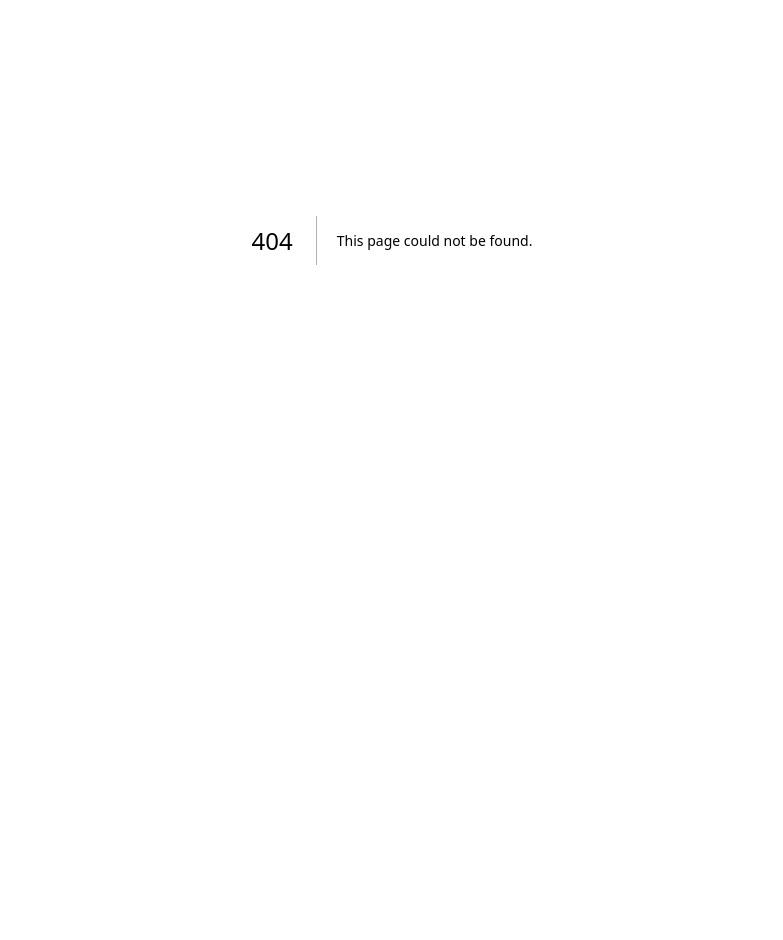
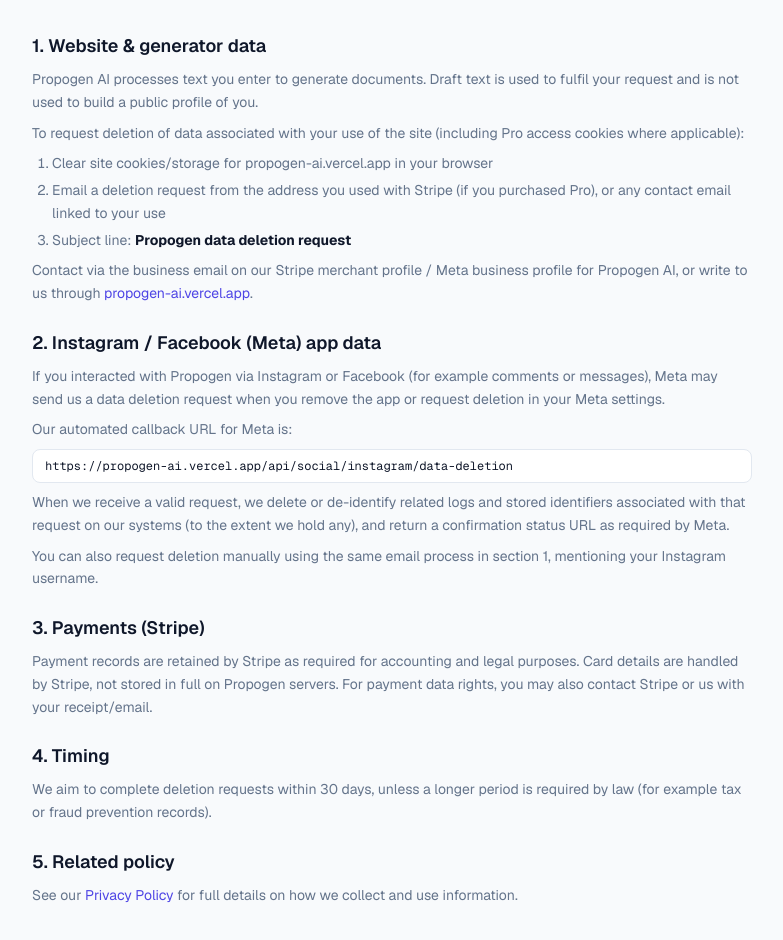
Before and after one commit to haywardjon1972-create/propogen-ai, a Next.js app: page /data-deletion in a window 1280 px wide. Before the commit this address had no page. Shown: the part 160-1100 px from the top of the page, without its empty margins (248-1031 px from the left). Before the commit the page ends 800 px from the top, so only its background shows below. Built offline with nearby package versions, Linux system fonts and the light colour scheme.

Commit message:
Add Meta data deletion instructions page and callback URL
Public /data-deletion page plus API callback for Meta signed_request
deletion flow, linked from the site footer.

```diff
--- /dev/null
+++ b/app/api/social/instagram/data-deletion/route.ts
@@ -0,0 +1,135 @@
+import { createHash, createHmac, timingSafeEqual } from "crypto";
+import { NextRequest, NextResponse } from "next/server";
+
+/**
+ * Meta "Data Deletion Request Callback"
+ * Docs: https://developers.facebook.com/docs/development/create-an-app/app-dashboard/data-deletion-callback
+ *
+ * Meta POSTs signed_request. We return:
+ * { url: confirmation_status_url, confirmation_code: "..." }
+ */
+
+type DeletionStatus = {
+  userId: string;
+  confirmationCode: string;
+  receivedAt: string;
+  status: "completed" | "pending";
+};
+
+/** Best-effort status store (serverless may reset; instructions page remains). */
+const statuses = new Map<string, DeletionStatus>();
+
+function base64UrlDecode(input: string): Buffer {
+  const padded = input.replace(/-/g, "+").replace(/_/g, "/");
+  const pad =
+    padded.length % 4 === 0 ? "" : "=".repeat(4 - (padded.length % 4));
+  return Buffer.from(padded + pad, "base64");
+}
+
+function parseSignedRequest(
+  signedRequest: string,
+  secret: string,
+): { user_id?: string } | null {
+  const [encodedSig, payload] = signedRequest.split(".", 2);
+  if (!encodedSig || !payload) return null;
+
+  const sig = base64UrlDecode(encodedSig);
+  const expectedSig = createHmac("sha256", secret).update(payload).digest();
+
+  if (
+    sig.length !== expectedSig.length ||
+    !timingSafeEqual(sig, expectedSig)
+  ) {
+    return null;
+  }
+
+  try {
+    return JSON.parse(base64UrlDecode(payload).toString("utf8")) as {
+      user_id?: string;
+    };
+  } catch {
+    return null;
+  }
+}
+
+function extractUserIdUnsafe(signedRequest: string): string | null {
+  try {
+    const payload = signedRequest.split(".")[1];
+    if (!payload) return null;
+    const data = JSON.parse(base64UrlDecode(payload).toString("utf8")) as {
+      user_id?: string;
+    };
+    return data.user_id ? String(data.user_id) : null;
+  } catch {
+    return null;
+  }
+}
+
+export async function POST(req: NextRequest) {
+  const appUrl =
+    process.env.NEXT_PUBLIC_APP_URL?.replace(/\/$/, "") ||
+    "https://propogen-ai.vercel.app";
+
+  let signedRequest = "";
+  try {
+    const form = await req.formData();
+    signedRequest = String(form.get("signed_request") || "");
+  } catch {
+    try {
+      const json = (await req.json()) as { signed_request?: string };
+      signedRequest = String(json.signed_request || "");
+    } catch {
+      signedRequest = "";
+    }
+  }
+
+  const secret =
+    process.env.META_APP_SECRET?.trim() ||
+    process.env.FACEBOOK_APP_SECRET?.trim() ||
+    "";
+
+  let userId = "unknown";
+  if (signedRequest && secret) {
+    const parsed = parseSignedRequest(signedRequest, secret);
+    if (parsed?.user_id) userId = String(parsed.user_id);
+    else {
+      const fallback = extractUserIdUnsafe(signedRequest);
+      if (fallback) userId = fallback;
+    }
+  } else if (signedRequest) {
+    const fallback = extractUserIdUnsafe(signedRequest);
+    if (fallback) userId = fallback;
+  }
+
+  const confirmationCode = createHash("sha256")
+    .update(`${userId}:${Date.now()}:${Math.random()}`)
+    .digest("hex")
+    .slice(0, 16);
+
+  // We do not retain long-lived social profiles; mark completed.
+  statuses.set(confirmationCode, {
+    userId,
+    confirmationCode,
+    receivedAt: new Date().toISOString(),
+    status: "completed",
+  });
+
+  console.log("[data-deletion] request", { userId, confirmationCode });
+
+  return NextResponse.json({
+    url: `${appUrl}/data-deletion?code=${confirmationCode}`,
+    confirmation_code: confirmationCode,
+  });
+}
+
+export async function GET(req: NextRequest) {
+  const code = req.nextUrl.searchParams.get("code");
+  if (!code || !statuses.has(code)) {
+    return NextResponse.json({
+      status: "unknown",
+      message:
+        "No in-memory record for this code (may reset after redeploy). Use https://propogen-ai.vercel.app/data-deletion for manual requests.",
+    });
+  }
+  return NextResponse.json(statuses.get(code));
+}
--- /dev/null
+++ b/app/data-deletion/page.tsx
@@ -0,0 +1,130 @@
+import type { Metadata } from "next";
+import Link from "next/link";
+
+export const metadata: Metadata = {
+  title: "Data Deletion — Propogen AI",
+  description:
+    "How to request deletion of your data from Propogen AI and related Meta integrations.",
+};
+
+export default function DataDeletionPage() {
+  return (
+    <div className="mx-auto max-w-3xl flex-1 px-4 py-12 sm:px-6">
+      <Link
+        href="/"
+        className="text-sm font-medium text-primary hover:underline"
+      >
+        ← Back to Propogen AI
+      </Link>
+
+      <h1 className="mt-6 text-3xl font-bold tracking-tight">
+        Data deletion instructions
+      </h1>
+      <p className="mt-2 text-sm text-muted">
+        For Propogen AI users and Meta / Instagram app users
+      </p>
+
+      <div className="mt-8 space-y-6 text-sm leading-relaxed text-muted">
+        <section>
+          <h2 className="text-lg font-semibold text-foreground">
+            1. Website & generator data
+          </h2>
+          <p className="mt-2">
+            Propogen AI processes text you enter to generate documents. Draft
+            text is used to fulfil your request and is not used to build a
+            public profile of you.
+          </p>
+          <p className="mt-2">
+            To request deletion of data associated with your use of the site
+            (including Pro access cookies where applicable):
+          </p>
+          <ol className="mt-2 list-decimal space-y-1 pl-5">
+            <li>Clear site cookies/storage for propogen-ai.vercel.app in your browser</li>
+            <li>
+              Email a deletion request from the address you used with Stripe
+              (if you purchased Pro), or any contact email linked to your use
+            </li>
+            <li>
+              Subject line: <strong className="text-foreground">Propogen data deletion request</strong>
+            </li>
+          </ol>
+          <p className="mt-2">
+            Contact via the business email on our Stripe merchant profile /
+            Meta business profile for Propogen AI, or write to us through{" "}
+            <a
+              href="https://propogen-ai.vercel.app"
+              className="text-primary underline-offset-2 hover:underline"
+            >
+              propogen-ai.vercel.app
+            </a>
+            .
+          </p>
+        </section>
+
+        <section>
+          <h2 className="text-lg font-semibold text-foreground">
+            2. Instagram / Facebook (Meta) app data
+          </h2>
+          <p className="mt-2">
+            If you interacted with Propogen via Instagram or Facebook (for
+            example comments or messages), Meta may send us a data deletion
+            request when you remove the app or request deletion in your Meta
+            settings.
+          </p>
+          <p className="mt-2">
+            Our automated callback URL for Meta is:
+          </p>
+          <p className="mt-2 break-all rounded-lg border border-border bg-card px-3 py-2 font-mono text-xs text-foreground">
+            https://propogen-ai.vercel.app/api/social/instagram/data-deletion
+          </p>
+          <p className="mt-2">
+            When we receive a valid request, we delete or de-identify related
+            logs and stored identifiers associated with that request on our
+            systems (to the extent we hold any), and return a confirmation
+            status URL as required by Meta.
+          </p>
+          <p className="mt-2">
+            You can also request deletion manually using the same email process
+            in section 1, mentioning your Instagram username.
+          </p>
+        </section>
+
+        <section>
+          <h2 className="text-lg font-semibold text-foreground">
+            3. Payments (Stripe)
+          </h2>
+          <p className="mt-2">
+            Payment records are retained by Stripe as required for accounting
+            and legal purposes. Card details are handled by Stripe, not stored
+            in full on Propogen servers. For payment data rights, you may also
+            contact Stripe or us with your receipt/email.
+          </p>
+        </section>
+
+        <section>
+          <h2 className="text-lg font-semibold text-foreground">
+            4. Timing
+          </h2>
+          <p className="mt-2">
+            We aim to complete deletion requests within 30 days, unless a
+            longer period is required by law (for example tax or fraud
+            prevention records).
+          </p>
+        </section>
+
+        <section>
+          <h2 className="text-lg font-semibold text-foreground">
+            5. Related policy
+          </h2>
+          <p className="mt-2">
+            See our{" "}
+            <Link href="/privacy" className="text-primary underline-offset-2 hover:underline">
+              Privacy Policy
+            </Link>{" "}
+            for full details on how we collect and use information.
+          </p>
+        </section>
+      </div>
+    </div>
+  );
+}
--- a/app/page.tsx
+++ b/app/page.tsx
@@ -269,6 +269,13 @@
           <a href="/privacy" className="text-primary underline-offset-2 hover:underline">
             Privacy Policy
           </a>
+          {" · "}
+          <a
+            href="/data-deletion"
+            className="text-primary underline-offset-2 hover:underline"
+          >
+            Data deletion
+          </a>
         </p>
       </footer>
     </div>
```
